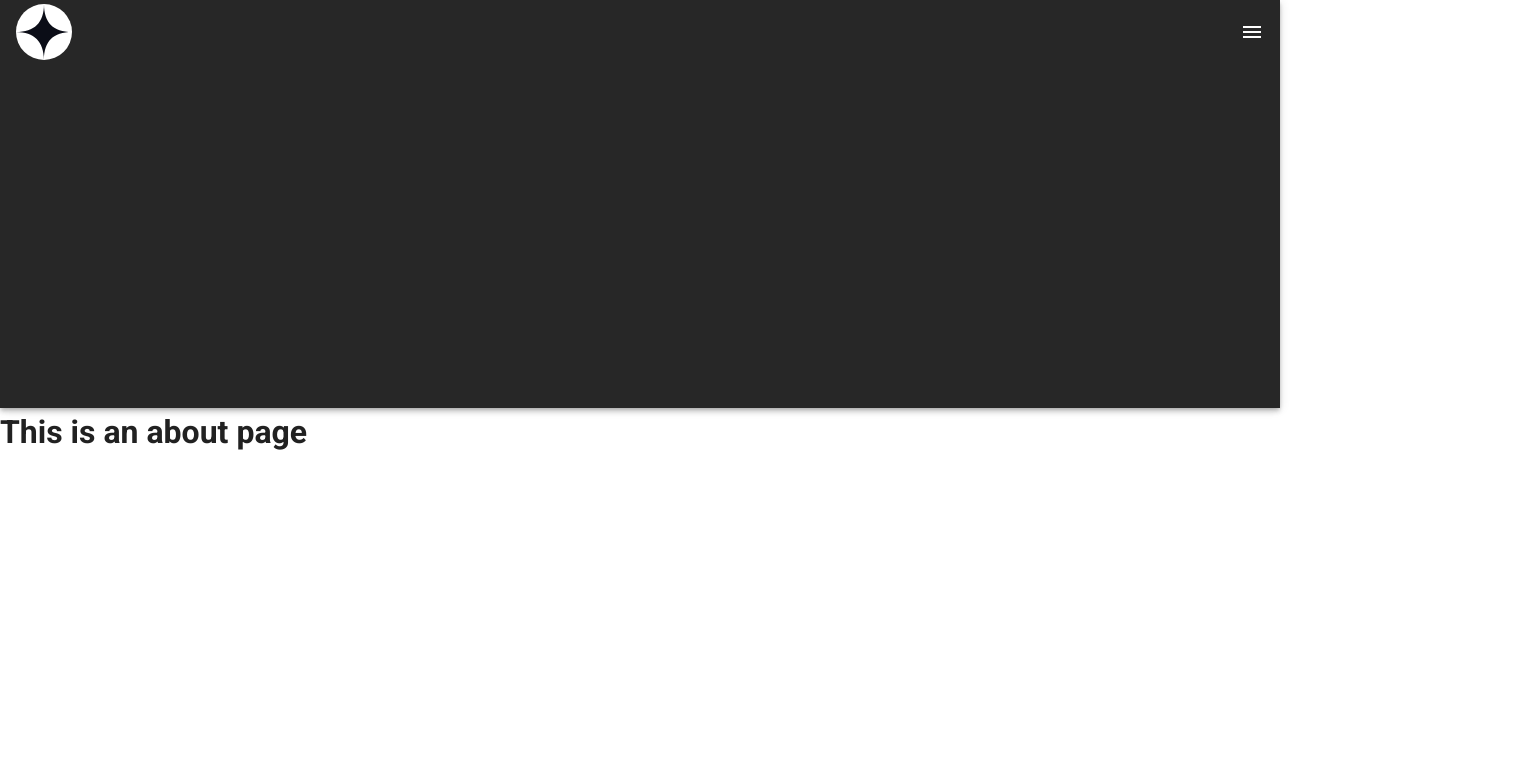
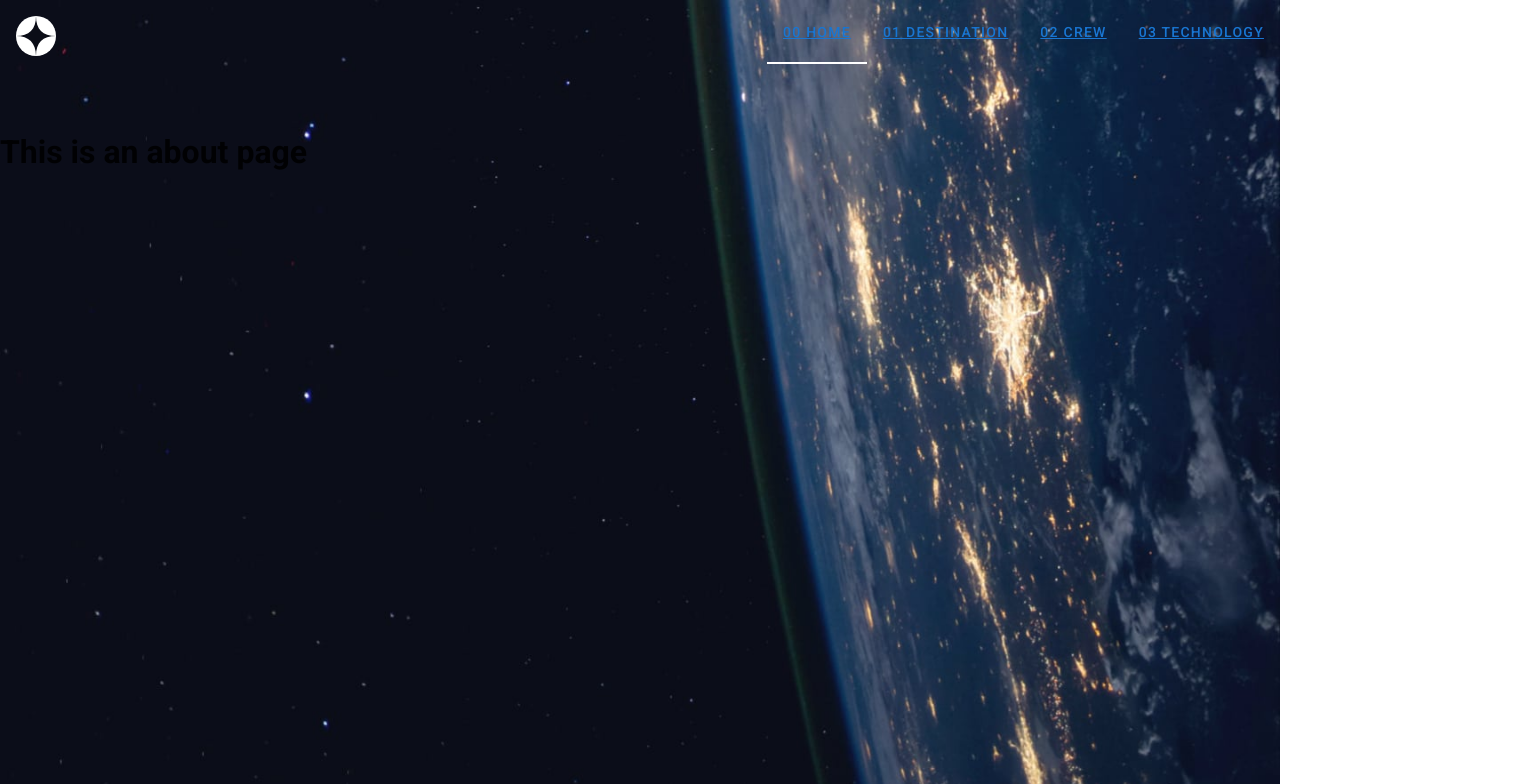
Before and after one commit to adriaan113/fem_space, a Vue app: page /about in a window 1280 px wide. Shown: the top 784 px of the page, 1536 px wide, since content can reach past the window. Built offline with nearby package versions, Linux system fonts and the light colour scheme.

Commit message:
added planet description

```diff
--- a/src/App.vue
+++ b/src/App.vue
@@ -1,58 +1,8 @@
 <template>
-  <v-app>
+  <v-app class="app-wrapper">
 
-     <v-app-bar dark>
-        <v-img height="100%" contain position="left center" :src="logo"></v-img>
-        <v-spacer></v-spacer>
-        <v-app-bar-nav-icon @click.stop="drawer = !drawer"></v-app-bar-nav-icon>
-
-        <!-- <v-toolbar-title>My files</v-toolbar-title> -->
-
-
-
-      </v-app-bar>
-
-      <v-navigation-drawer
-        v-model="drawer"
-        absolute
-        right
-        temporary
-      >
-        <v-list
-          nav
-        >
-        <v-btn
-            icon
-            @click.stop="drawer = !drawer"
-            right
-            absolute
-        >
-          <v-icon>mdi-close</v-icon>
-        </v-btn>
-
-          <v-list-item-group
-            v-model="group"
-            active-class="deep-purple--text text--accent-4"
-          >
-            <v-list-item>
-              <v-list-item-title>Foo</v-list-item-title>
-            </v-list-item>
-
-            <v-list-item>
-              <v-list-item-title>Bar</v-list-item-title>
-            </v-list-item>
-
-            <v-list-item>
-              <v-list-item-title>Fizz</v-list-item-title>
-            </v-list-item>
-
-            <v-list-item>
-              <v-list-item-title>Buzz</v-list-item-title>
-            </v-list-item>
-          </v-list-item-group>
-        </v-list>
-      </v-navigation-drawer>
-
+  <AppBarMobile class="d-flex d-sm-none"/>
+  <AppBarDesktop class="d-none d-sm-flex"/>
 
     <v-main>
       <router-view/>
@@ -63,23 +13,26 @@
 
 <script>
 
+import AppBarMobile from '@/components/AppBarMobile'
+import AppBarDesktop from '@/components/AppBarDesktop'
+
 export default {
   name: 'App',
-
-  data: () => ({
-    drawer: false,
-    group: null,
-    logo: require("./assets/space-logo.svg"),
-  }),
-  watch:{
-    group () {
-      this.drawer = false
-    },
-  }
+  components:{AppBarMobile,AppBarDesktop},
 };
 </script>
 
 <style lang="scss">
 
+.v-application--wrap{ //waarom deze selector en niet gewoon v-app?
+  background-image: url("./assets/home/background-home-mobile.jpg");
+  background-size: cover;
+  @media(min-width: 600px){
+    background-image: url("./assets/home/background-home-tablet.jpg");
+  }
+  @media(min-width: 960px){
+    background-image: url("./assets/home/background-home-desktop.jpg");
+  }
+}
 
 </style>
--- /dev/null
+++ b/src/components/AppBarDesktop.vue
@@ -0,0 +1,56 @@
+<template>
+    <nav>
+        <v-app-bar flat app dark class="app-bar-color">
+            <v-app-bar-title>
+                <v-img :src="logo" height="50" contain class="mt-2"></v-img>
+            </v-app-bar-title>
+            <v-spacer></v-spacer>
+            <v-tabs class="d-flex" right>
+                <v-tab>
+                    <router-link to="/">00 HOME</router-link>
+                </v-tab>
+
+                <v-tab>
+                    <router-link to="/destination">01 DESTINATION</router-link>
+                </v-tab>
+
+                <v-tab>
+                    <router-link to="/crew">02 CREW</router-link>
+                </v-tab>
+
+                <v-tab>
+                    <router-link to="/technology">03 TECHNOLOGY</router-link>
+                </v-tab>
+            </v-tabs>
+        </v-app-bar>
+    </nav>
+</template>
+
+<script>
+
+export default {
+
+    data: () => ({
+    logo: require("../assets/space-logo.svg"),
+    drawer: false,
+    items: [
+        { title: 'home' },
+        { title: 'destination' },
+        { title: 'crew' },
+        { title: 'technology' },
+      ],
+  }),
+}
+
+</script>
+
+<style lang="scss">
+    // .v-toolbar__content{
+    //     // padding-right: 0;
+    // }
+
+    .v-tabs{
+        flex: 0 1 auto !important;
+        width: auto !important;
+    }
+</style>
--- /dev/null
+++ b/src/components/AppBarMobile.vue
@@ -0,0 +1,88 @@
+<template>
+    <nav>
+        <v-app-bar flat app dark class="app-bar-color">
+            <v-app-bar-title>
+                <v-img :src="logo" height="50" contain class="mt-2"></v-img>
+            </v-app-bar-title>
+            <v-spacer></v-spacer>
+            <v-app-bar-nav-icon class="mr-1" @click="drawer = !drawer"></v-app-bar-nav-icon>
+        </v-app-bar>
+
+        <v-navigation-drawer v-model="drawer" app right dark class="custom-drawer-style">
+            <v-btn
+            icon
+            @click.stop="drawer = !drawer"
+            class="satan mt-2 mb-4"
+            >
+                <v-icon>mdi-close</v-icon>
+            </v-btn>
+            <v-list>
+            <!-- <v-list-item
+                v-for="(item, i) in items"
+                :key= "i"
+                class="mb-3"
+            >
+                <v-list-item-title class="text-h6 font-weight-light text-uppercase">0{{i}} {{item.title}}</v-list-item-title>
+            </v-list-item> -->
+                <v-list-item>
+                    <v-list-item-title>
+                        <router-link to="/">00 HOME</router-link>
+                    </v-list-item-title>
+                </v-list-item>
+
+                <v-list-item>
+                    <v-list-item-title>
+                        <router-link to="/destination">01 DESTINATION</router-link>
+                    </v-list-item-title>
+                </v-list-item>
+
+                <v-list-item>
+                    <v-list-item-title>
+                        <router-link to="/crew">02 CREW</router-link>
+                    </v-list-item-title>
+                </v-list-item>
+
+                <v-list-item>
+                    <v-list-item-title>
+                        <router-link to="/technology">03 TECHNOLOGY</router-link>
+                    </v-list-item-title>
+                </v-list-item>
+
+            </v-list>
+        </v-navigation-drawer>
+    </nav>
+</template>
+
+<script>
+
+export default {
+
+data: () => ({
+    logo: require("../assets/space-logo.svg"),
+    drawer: false,
+    items: [
+        { title: 'home' },
+        { title: 'destination' },
+        { title: 'crew' },
+        { title: 'technology' },
+      ],
+  }),
+
+}
+</script>
+
+<style lang="scss">
+.satan{
+    margin-left: 85%;
+}
+
+.app-bar-color{
+    background: transparent !important;
+}
+
+.custom-drawer-style{
+    background: transparent !important;
+    backdrop-filter: blur(15px);
+
+}
+</style>
--- a/src/data.json
+++ b/src/data.json
@@ -33,7 +33,7 @@
     {
       "name": "Titan",
       "images": {
-        "png": "./assets/destination/image-titan.png",
+        "png": "./image-titan.png",
         "webp": "./assets/destination/image-titan.webp"
       },
       "description": "The only moon known to have a dense atmosphere other than Earth, Titan is a home away from home (just a few hundred degrees colder!). As a bonus, you get striking views of the Rings of Saturn.",
--- a/src/router/index.js
+++ b/src/router/index.js
@@ -17,6 +17,21 @@ const routes = [
     // this generates a separate chunk (about.[hash].js) for this route
     // which is lazy-loaded when the route is visited.
     component: () => import(/* webpackChunkName: "about" */ '../views/About.vue')
+  },
+  {
+    path: '/destination',
+    name: 'Destination',
+    component: () => import(/* webpackChunkName: "about" */ '../views/Destination.vue')
+  },
+  {
+    path: '/crew',
+    name: 'Crew',
+    component: () => import(/* webpackChunkName: "about" */ '../views/Crew.vue')
+  },
+  {
+    path: '/technology',
+    name: 'Technology',
+    component: () => import(/* webpackChunkName: "about" */ '../views/Technology.vue')
   }
 ]
 
--- /dev/null
+++ b/src/views/Destination.vue
@@ -0,0 +1,60 @@
+<template>
+    <section>
+        <!-- menu -->
+        <v-tabs centered dark v-model="tab" background-color="rgba(0,0,0,0)">
+            <v-tab v-for="(planet, i) of planets" :key="i">{{planet.name}}</v-tab>
+        </v-tabs>
+
+        <v-tabs-items v-model="tab">
+            <v-tab-item
+            v-for="(planet,i) of planets"
+            :key="i"
+            >
+                <v-card flat>
+                    <v-img height="100" :src="require(`@/assets/destination/image-${planet.name.toLowerCase()}.webp`)"></v-img>
+                    <v-card-title>{{planet.name}}</v-card-title>
+                    <v-card-text v-text="planet.description"></v-card-text>
+                </v-card>
+
+                <!-- require('@/assets/destination/image-moon.webp') -->
+
+            </v-tab-item>
+        </v-tabs-items>
+
+        <!-- <h1>{{planets[0].name}}</h1>
+        <img :src="moon"> -->
+
+    </section>
+</template>
+
+<script>
+import data from '../data'
+
+export default {
+    data(){
+        return{
+            tab: null,
+            data: data,
+            planets: data.destinations,
+            planetImage: data.destinations[0].name.toLowerCase(),
+        }
+    },
+    computed:{
+
+    },
+    methods:{
+    },
+    mounted(){
+
+
+        console.log(this.data);
+        console.log(this.test);
+
+
+    }
+}
+</script>
+
+<style lang="scss">
+
+</style>
--- a/src/views/Home.vue
+++ b/src/views/Home.vue
@@ -1,15 +1,38 @@
 <template>
-  <hello-world />
+  <!-- <hello-world /> -->
+  <div class="home-wrapper d-flex flex-column align-center">
+
+    <v-card dark max-width="500" class="mr-5 mb-10 ml-5 d-flex flex-column align-center card">
+      <v-card-subtitle class="text-h6 font-weight-light text-center text-uppercase">so,you want to travel to</v-card-subtitle>
+      <v-card-title class="text-h1 font-weight-light justify-center text-uppercase">space</v-card-title>
+      <v-card-text class="text-body-1 text-center mt-8">Let’s face it; if you want to go to space, you might as well genuinely go to outer space and not hover kind of on the edge of it. Well sit back, and relax because we’ll give you a truly out of this world experience!</v-card-text>
+    </v-card>
+
+    <v-card light width="200" height="200" class="rounded-circle mx-auto d-flex flex-column align-center justify-center text-uppercase">
+      <v-card-title class="justify-center">explore</v-card-title>
+    </v-card>
+
+  </div>
 </template>
 
 <script>
-  import HelloWorld from '../components/HelloWorld'
+  // import HelloWorld from '../components/HelloWorld'
 
   export default {
     name: 'Home',
 
     components: {
-      HelloWorld,
+      // HelloWorld,
     },
   }
 </script>
+
+<style lang="scss">
+
+.home-wrapper{
+  height: calc(100vh - 50px);
+  .card{
+    background: transparent !important;
+  }
+}
+</style>
```
Also changed, not shown: src/views/Crew.vue (added), src/views/Technology.vue (added).
